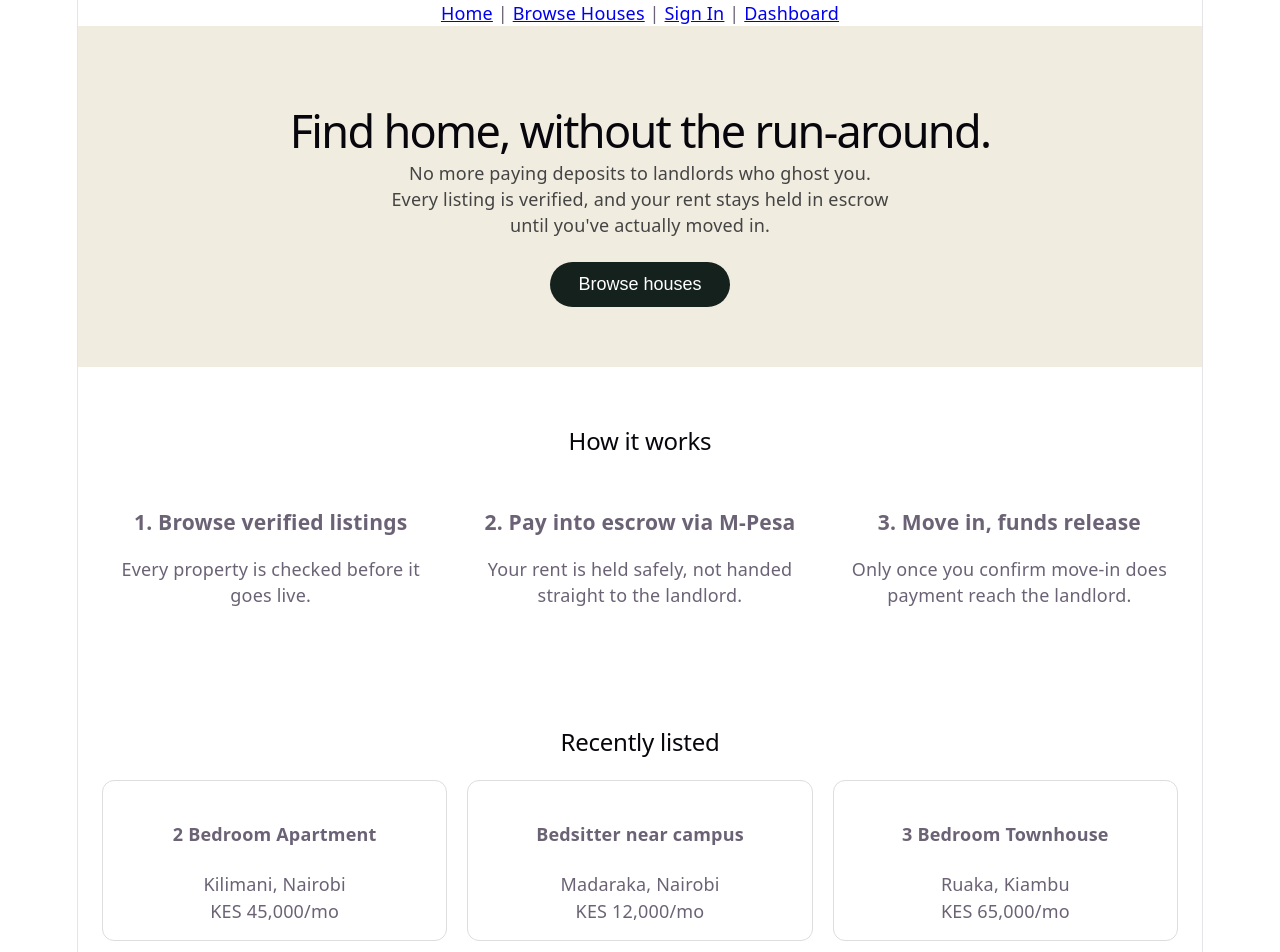
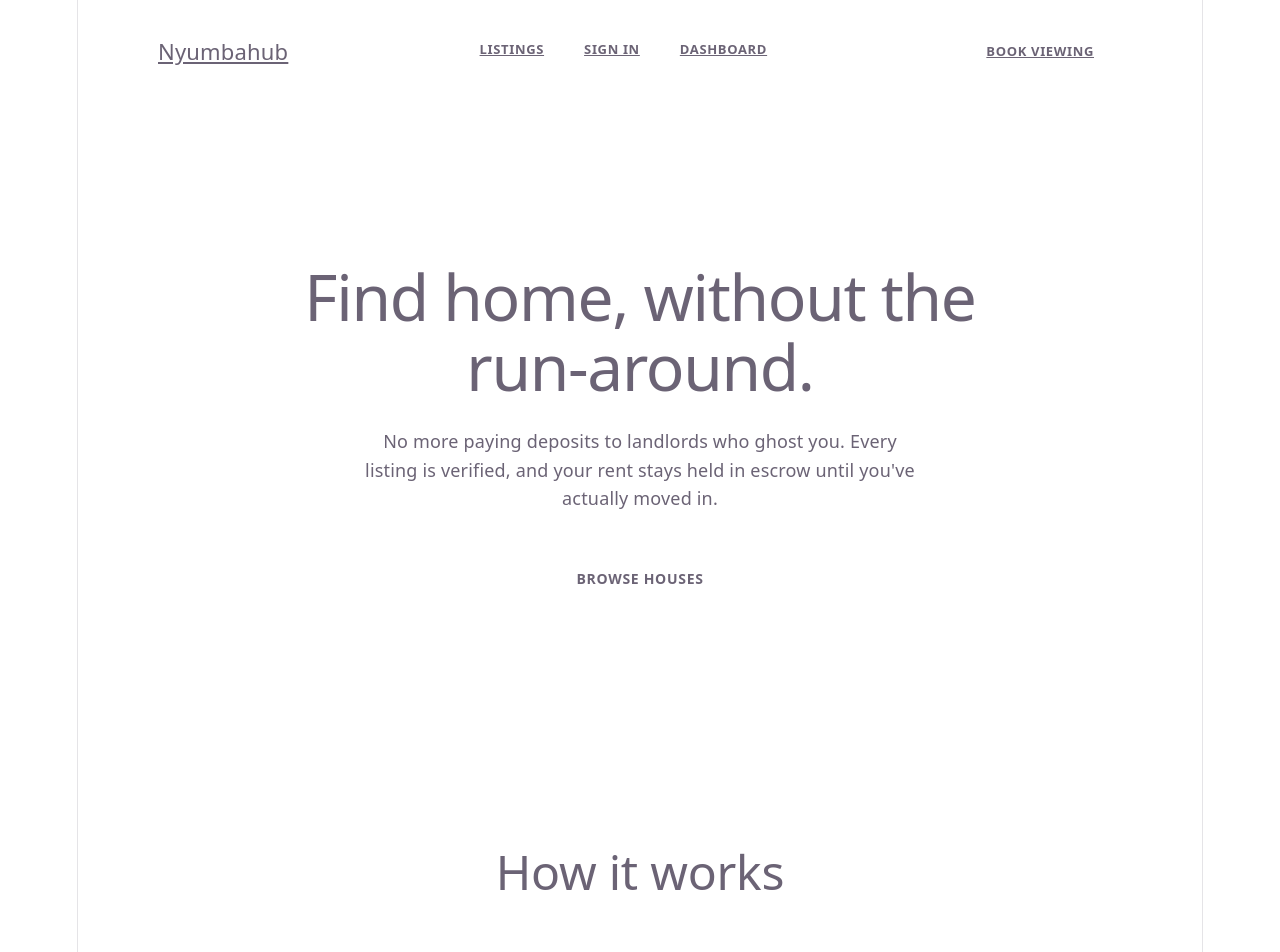
Before and after one commit to Alvin425770/NyumbaHub-2.0, a React (Vite) app: page / in a window 1280 px wide. Shown: the top 952 px of the page. Built offline with nearby package versions, Linux system fonts and the light colour scheme.

Commit message:
Navbar.css added

```diff
--- /dev/null
+++ b/src/components/Navbar.css
@@ -0,0 +1,83 @@
+.navbar {
+  display: flex;
+  align-items: center;
+  justify-content: space-between;
+  flex-wrap: wrap;
+  gap: 12px;
+  padding: 24px 80px;
+  background: var(--background);
+}
+.navbar-logo {
+  font-family: var(--font-display);
+  font-size: 22px;
+  font-weight: 400;
+  color: var(--on-surface);
+}
+
+.navbar-links {
+  display: flex;
+  gap: 40px;
+}
+
+.navbar-links a {
+  font-family: var(--font-body);
+  font-size: 13px;
+  font-weight: 600;
+  letter-spacing: 0.05em;
+  text-transform: uppercase;
+  color: var(--on-surface);
+  padding-bottom: 4px;
+}
+
+.navbar-links a.active {
+  border-bottom: 2px solid var(--on-surface);
+}
+
+.navbar-cta {
+  font-family: var(--font-body);
+  font-size: 13px;
+  font-weight: 600;
+  letter-spacing: 0.05em;
+  text-transform: uppercase;
+  padding: 14px 28px;
+  background: var(--tertiary);
+  color: var(--on-primary);
+  border-radius: 4px;
+}
+
+@media (max-width: 900px) {
+  .hero {
+    padding: 80px 24px 60px;
+  }
+
+  .hero h1 {
+    font-size: 40px;
+  }
+
+  .how-it-works {
+    padding: 60px 24px;
+  }
+
+  .how-it-works h2 {
+    font-size: 32px;
+    margin-bottom: 40px;
+  }
+
+  .how-it-works-grid {
+    grid-template-columns: 1fr;
+    gap: 40px;
+  }
+
+  .featured {
+    padding: 60px 24px 80px;
+  }
+
+  .featured h2 {
+    font-size: 32px;
+  }
+
+  .featured-grid {
+    grid-template-columns: 1fr;
+    gap: 24px;
+  }
+}
--- a/src/components/Navbar.jsx
+++ b/src/components/Navbar.jsx
@@ -1,15 +1,18 @@
-import { Link } from 'react-router-dom';
+import { Link, NavLink } from 'react-router-dom';
+import './Navbar.css';
 
 function Navbar() {
   return (
-    <nav>
-      <Link to="/">Home</Link>
-      {' | '}
-      <Link to="/listings">Browse Houses</Link>
-      {' | '}
-      <Link to="/login">Sign In</Link>
-      {' | '}
-      <Link to="/dashboard">Dashboard</Link>
+    <nav className="navbar">
+      <Link to="/" className="navbar-logo">Nyumbahub</Link>
+
+      <div className="navbar-links">
+        <NavLink to="/listings">Listings</NavLink>
+        <NavLink to="/login">Sign In</NavLink>
+        <NavLink to="/dashboard">Dashboard</NavLink>
+      </div>
+
+      <Link to="/booking/1" className="navbar-cta">Book Viewing</Link>
     </nav>
   );
 }
--- a/src/pages/Home.css
+++ b/src/pages/Home.css
@@ -1,55 +1,121 @@
 .hero {
-  padding: 60px 24px;
+  padding: 160px 80px 120px;
   text-align: center;
-  background: #F1ECE0;
+  background: var(--background);
 }
 
 .hero h1 {
-  font-size: 2.5rem;
-  margin-bottom: 16px;
+  font-family: var(--font-display);
+  font-weight: 400;
+  font-size: 64px;
+  line-height: 1.1;
+  letter-spacing: -0.02em;
+  color: var(--on-surface);
+  max-width: 800px;
+  margin: 0 auto 24px;
 }
 
 .hero p {
-  max-width: 500px;
-  margin: 0 auto 24px;
-  color: #444;
+  font-family: var(--font-body);
+  font-size: 18px;
+  line-height: 1.6;
+  color: var(--on-surface-variant);
+  max-width: 560px;
+  margin: 0 auto 40px;
 }
 
 .hero button {
-  padding: 12px 28px;
-  font-size: 1rem;
-  background: #14211C;
-  color: white;
+  font-family: var(--font-body);
+  font-size: 14px;
+  font-weight: 600;
+  letter-spacing: 0.05em;
+  text-transform: uppercase;
+  padding: 16px 40px;
+  background: var(--primary);
+  color: var(--on-primary);
   border: none;
-  border-radius: 999px;
+  border-radius: 4px;
   cursor: pointer;
 }
 
 .how-it-works {
-  padding: 60px 24px;
+  padding: 120px 80px;
   text-align: center;
+  border-top: 1px solid var(--outline-variant);
+}
+
+.how-it-works h2 {
+  font-family: var(--font-display);
+  font-weight: 400;
+  font-size: 48px;
+  color: var(--on-surface);
+  margin-bottom: 64px;
 }
 
 .how-it-works-grid {
   display: grid;
   grid-template-columns: repeat(3, 1fr);
-  gap: 32px;
-  margin-top: 32px;
+  gap: 64px;
+  text-align: left;
+}
+
+.how-it-works-grid h3 {
+  font-family: var(--font-display);
+  font-weight: 400;
+  font-size: 24px;
+  color: var(--on-surface);
+  margin-bottom: 12px;
+}
+
+.how-it-works-grid p {
+  font-family: var(--font-body);
+  font-size: 16px;
+  line-height: 1.6;
+  color: var(--on-surface-variant);
 }
 
 .featured {
-  padding: 60px 24px;
+  padding: 120px 80px 160px;
+  border-top: 1px solid var(--outline-variant);
+}
+
+.featured h2 {
+  font-family: var(--font-display);
+  font-weight: 400;
+  font-size: 48px;
+  color: var(--on-surface);
+  margin-bottom: 48px;
 }
 
 .featured-grid {
   display: grid;
   grid-template-columns: repeat(3, 1fr);
-  gap: 20px;
-  margin-top: 24px;
+  gap: 32px;
 }
 
 .featured-card {
-  border: 1px solid #ddd;
-  border-radius: 12px;
-  padding: 16px;
+  background: var(--surface);
+  border: 1px solid var(--outline-variant);
+  border-radius: 8px;
+  overflow: hidden;
 }
+
+.featured-card-image {
+  aspect-ratio: 4 / 5;
+  background: var(--secondary);
+}
+
+.featured-card h4 {
+  font-family: var(--font-display);
+  font-weight: 400;
+  font-size: 20px;
+  color: var(--on-surface);
+  margin: 20px 20px 8px;
+}
+
+.featured-card p {
+  font-family: var(--font-body);
+  font-size: 16px;
+  color: var(--on-surface-variant);
+  margin: 0 20px 20px;
+}
--- a/src/pages/Home.jsx
+++ b/src/pages/Home.jsx
@@ -38,11 +38,12 @@ function Home() {
         <h2>Recently listed</h2>
         <div className="featured-grid">
           {featured.map((listing) => (
-            <div className="featured-card" key={listing.id}>
-              <h4>{listing.title}</h4>
-              <p>{listing.location.area}, {listing.location.city}</p>
-              <p>KES {listing.rentAmount.toLocaleString()}/mo</p>
-            </div>
+             <div className="featured-card" key={listing.id}>
+                <div className="featured-card-image"></div>
+                <h4>{listing.title}</h4>
+                <p>{listing.location.area}, {listing.location.city}</p>
+                 <p>KES {listing.rentAmount.toLocaleString()}/mo</p>
+        </div>
           ))}
         </div>
       </section>
```
